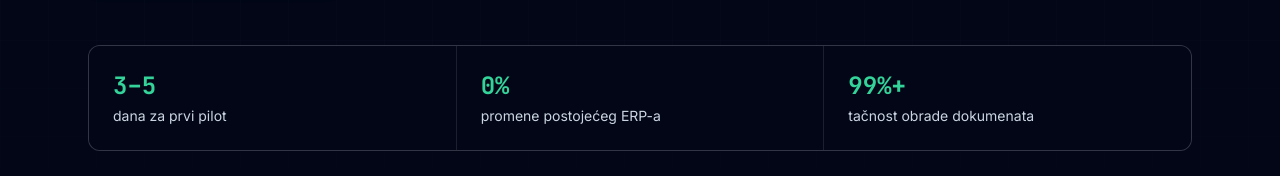
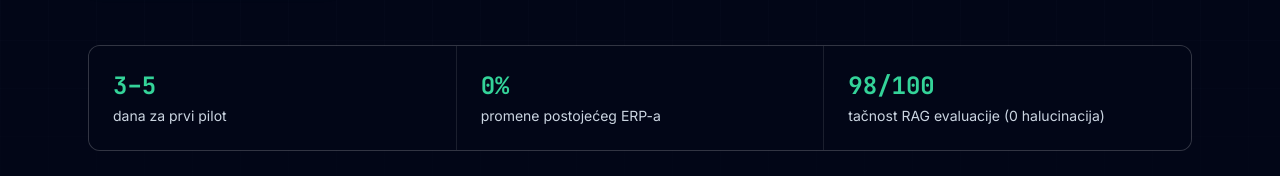
Before and after one commit to markosavicle/savicdev-site, a plain HTML site: page index.html in a window 1280 px wide. Shown: the part 601-777 px from the top of the page. Drawn offline with nearby package versions, Linux system fonts and the light colour scheme.

Commit message:
Hero: replace unsourced 99%+ with the RAG eval result (98/100, 0 hallucinations)
Co-Authored-By: Claude Opus 5.5 <noreply@anthropic.com>
Claude-Session: https://claude.ai/code/session_01HSTzU3wTTEpbtRaAahS7iw

```diff
--- a/index.html
+++ b/index.html
@@ -93,7 +93,7 @@
         <dl class="mt-16 grid gap-px overflow-hidden rounded-xl border border-white/10 bg-white/10 sm:grid-cols-3">
           <div class="bg-slate-950 p-6"><dt class="font-mono text-2xl font-bold text-emerald-400">3–5</dt><dd class="mt-1 text-sm" data-i18n="trust.1"></dd></div>
           <div class="bg-slate-950 p-6"><dt class="font-mono text-2xl font-bold text-emerald-400">0%</dt><dd class="mt-1 text-sm" data-i18n="trust.2"></dd></div>
-          <div class="bg-slate-950 p-6"><dt class="font-mono text-2xl font-bold text-emerald-400">99%+</dt><dd class="mt-1 text-sm" data-i18n="trust.3"></dd></div>
+          <div class="bg-slate-950 p-6"><dt class="font-mono text-2xl font-bold text-emerald-400">98/100</dt><dd class="mt-1 text-sm" data-i18n="trust.3"></dd></div>
         </dl>
         <div class="mt-10 flex flex-wrap items-center gap-2 text-xs">
           <span class="mr-2 text-slate-500" data-i18n="hero.works"></span>
@@ -386,7 +386,7 @@ const I18N = {
     'hero.title': 'Automatizacija poslovnih procesa, <span class="text-emerald-400">ERP integracije</span> i AI rešenja za moderne firme.',
     'hero.sub': 'Eliminišite ručno prekucavanje faktura, sinhronizujte lager sa webshop-om i ubrzajte obradu B2B porudžbina — bez menjanja vašeg postojećeg softvera.',
     'hero.cta1': 'Besplatna analiza procesa', 'hero.cta2': 'Pogledajte rešenja', 'hero.works': 'Radi sa sistemima koje već koristite:',
-    'trust.1': 'dana za prvi pilot', 'trust.2': 'promene postojećeg ERP-a', 'trust.3': 'tačnost obrade dokumenata',
+    'trust.1': 'dana za prvi pilot', 'trust.2': 'promene postojećeg ERP-a', 'trust.3': 'tačnost RAG evaluacije (0 halucinacija)',
 
     'lbl.problem': 'Problem', 'lbl.get': 'Šta dobijate', 'lbl.turnaround': 'Okvirni rok', 'lbl.solution': 'Rešenje', 'lbl.impact': 'Rezultat',
     'lbl.arch': 'Pogledaj arhitekturu', 'lbl.repo': 'Kod na GitHub-u →', 'lbl.demo': 'Pravi odgovori →', 'lbl.in': 'ULAZ', 'lbl.proc': 'OBRADA', 'lbl.out': 'IZLAZ',
@@ -480,7 +480,7 @@ const I18N = {
     'hero.title': 'Business Process Automation, <span class="text-emerald-400">ERP Integrations</span> &amp; Custom AI Workflows.',
     'hero.sub': 'Eliminate manual invoice entry, sync inventory across your ERP and webshop, and automate B2B order processing — without replacing your existing software.',
     'hero.cta1': 'Free Workflow Audit', 'hero.cta2': 'Explore Solutions', 'hero.works': 'Works with the systems you already use:',
-    'trust.1': 'Day Pilot Delivery', 'trust.2': 'Disruption to Your Current ERP', 'trust.3': 'Document Extraction Accuracy',
+    'trust.1': 'Day Pilot Delivery', 'trust.2': 'Disruption to Your Current ERP', 'trust.3': 'RAG Evaluation Accuracy (0 Hallucinations)',
 
     'lbl.problem': 'The problem', 'lbl.get': 'What you get', 'lbl.turnaround': 'Typical turnaround', 'lbl.solution': 'Solution', 'lbl.impact': 'Impact',
     'lbl.arch': 'View Architecture', 'lbl.repo': 'Code on GitHub →', 'lbl.demo': 'Real answers →', 'lbl.in': 'INPUT', 'lbl.proc': 'PROCESSING', 'lbl.out': 'OUTPUT',
```
